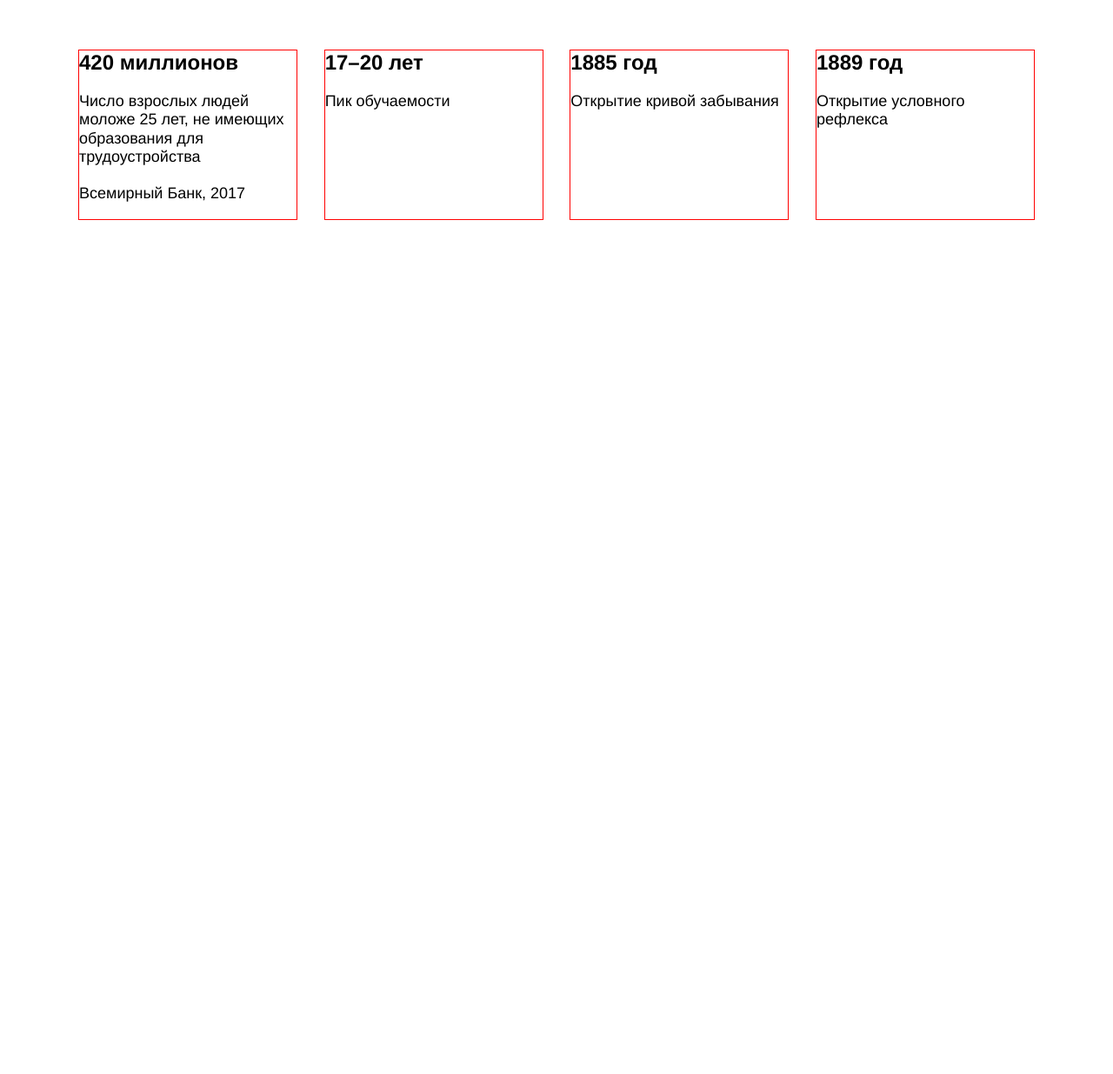
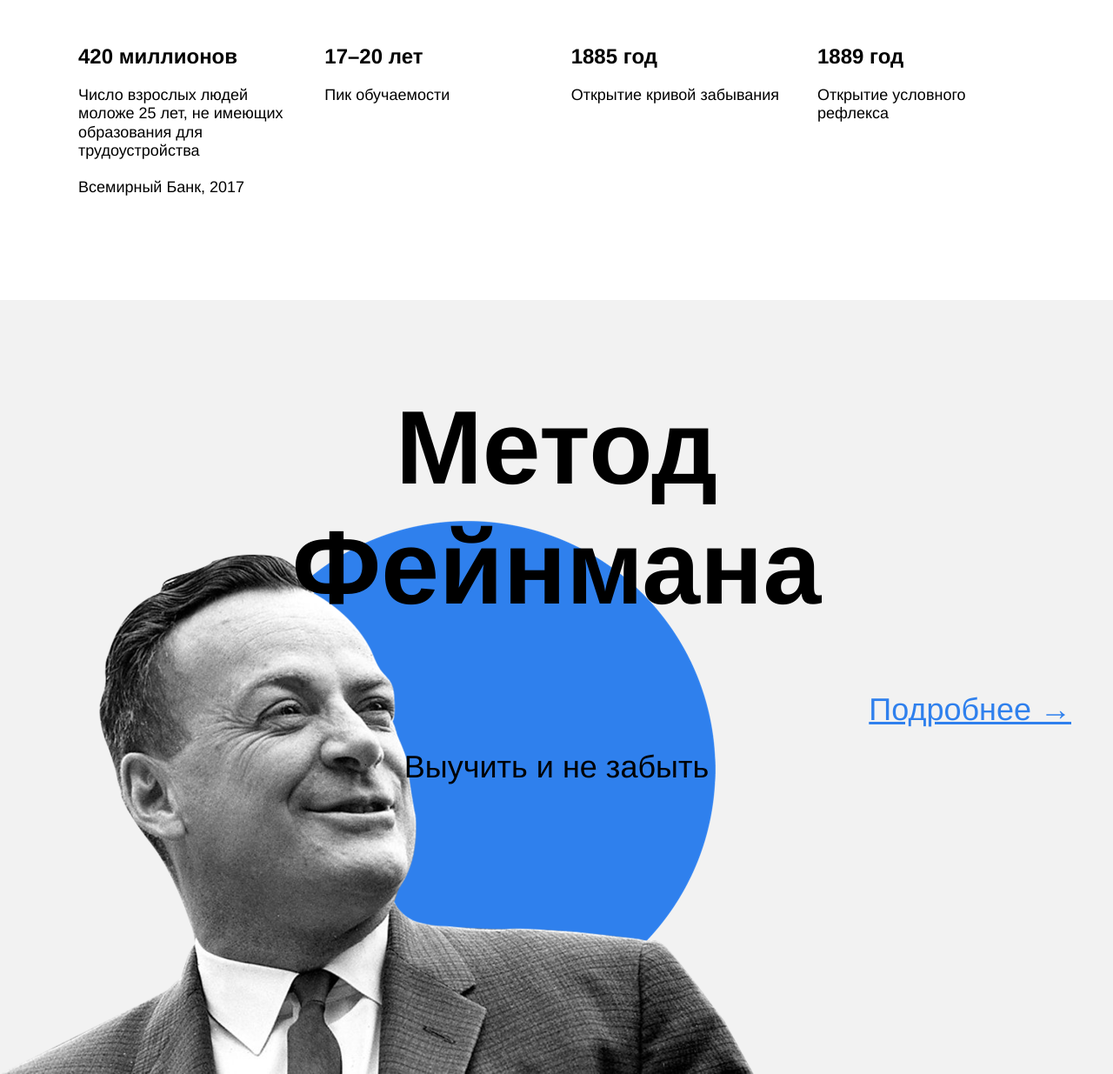
Before and after one commit to Leonidtemniy/how-to-learn, a plain HTML site: page index.html in a window 1280 px wide. Shown: the part 1798-3033 px from the top of the page at 87% size. Before the commit the page ends 2051 px from the top, so only its background shows below. Drawn offline with Linux system fonts and the light colour scheme.

Commit message:
добавил блок фэйнман

```diff
--- a/index.html
+++ b/index.html
@@ -23,7 +23,7 @@
           <div class="subtitle_text">
             Какие современные и эффективные подходы к обучению вы можете
             использовать в своей жизни?
-            <a class="header_link" href="#">Узнать →</a>
+            <a class="header_link" href="#">Узнать &#8594;</a>
           </div>
         </div>
         <div class="header__main-illustration"></div>
@@ -57,7 +57,8 @@
         </div>
         <div class="digits">
           <div class="digits_title">
-            <h2 class="digits_title_text">Цифры и факты</h2></div>
+            <h2 class="digits_title_text">Цифры и факты</h2>
+          </div>
           <div class="digits_subtitle">Про учебу и мозг</div>
           <div class="table">
             <div class="table_cell">
@@ -66,8 +67,10 @@
             </div>
             <div class="table_cell">
               <div class="table_heading">2.1 миллиарда</div>
-              <div class="table_text">Число нуждающихся в повышении квалификации
-                <p class="table_text_sourse">Всемирный Банк, 2017</p></div>
+              <div class="table_text">
+                Число нуждающихся в повышении квалификации
+                <p class="table_text_sourse">Всемирный Банк, 2017</p>
+              </div>
             </div>
             <div class="table_cell">
               <div class="table_heading">1000 терабайт</div>
@@ -75,12 +78,18 @@
             </div>
             <div class="table_cell">
               <div class="table_heading">500 триллионов</div>
-              <div class="table_text">Число ответственных за обучение нервных синапсов у взрослого человека</div>
+              <div class="table_text">
+                Число ответственных за обучение нервных синапсов у взрослого
+                человека
+              </div>
             </div>
             <div class="table_cell">
               <div class="table_heading">420 миллионов</div>
-              <div class="table_text">Число взрослых людей моложе 25 лет, не имеющих образования для трудоустройства
-                <p class="table_text_sourse">Всемирный Банк, 2017</p></div>
+              <div class="table_text">
+                Число взрослых людей моложе 25 лет, не имеющих образования для
+                трудоустройства
+                <p class="table_text_sourse">Всемирный Банк, 2017</p>
+              </div>
             </div>
             <div class="table_cell">
               <div class="table_heading">17–20 лет</div>
@@ -94,9 +103,15 @@
               <div class="table_heading">1889 год</div>
               <div class="table_text">Открытие условного рефлекса</div>
             </div>
-
-
           </div>
+        </div>
+      </div>
+      <div class="feynman">
+        <div class="feynman_content">
+           <h2 class="feynman_title">Метод Фейнмана</h2>
+           <h3 class="feynman_subtitle">Выучить и не забыть</h3>
+           <img src="/images/feynman.png" alt="Изображение Фейнмена" class="feynman_img">
+           <a class="feynman_link" href="#">Подробнее &#8594</a>
       </div>
     </div>
   </body>
--- a/styles/style.css
+++ b/styles/style.css
@@ -136,7 +136,7 @@ a {
   margin-top: 100px;
   display: flex;
   width: 60%;
-  border: red 1px solid;
+
   justify-content: center;
 }
 .digits_title_text {
@@ -147,7 +147,7 @@ a {
 
 .digits_subtitle {
   justify-content: center;
-  border: 1px red solid;
+
   width: 60%;
   margin-top: 20px;
   display: flex;
@@ -163,7 +163,7 @@ a {
 }
 .table_cell {
   width: 250px;
-  border: red 1px solid;
+
   margin-top: 60px;
 }
 .table_heading {
@@ -180,3 +180,44 @@ a {
 .table_text_sourse {
   margin-top: 20px;
 }
+
+.feynman_content {
+  background-color: #f2f2f2;
+  height: 890px;
+  margin-top: 100px;
+  position: relative;
+  display: flex;
+  flex-direction: column;
+  align-items: center;
+}
+.feynman_title {
+  margin-top: 100px;
+  width: 648px;
+  line-height: 1.15;
+  font-weight: 600;
+  font-size: 120px;
+  z-index: 1;
+  text-align: center;
+}
+.feynman_subtitle {
+  line-height: 51px;
+  font-weight: normal;
+  font-size: 36px;
+  z-index: 1;
+}
+
+.feynman_img {
+  width: 867px;
+  height: 637px;
+  position: absolute;
+  display: flex;
+  left: 0;
+  bottom: 0;
+}
+.feynman_link {
+  line-height: 51px;
+  font-size: 36px;
+  position: absolute;
+  right: 48px;
+  top: 50%;
+}
```
Also changed, not shown: 1 other file. Lines whose indentation alone changed are shown as unchanged.
